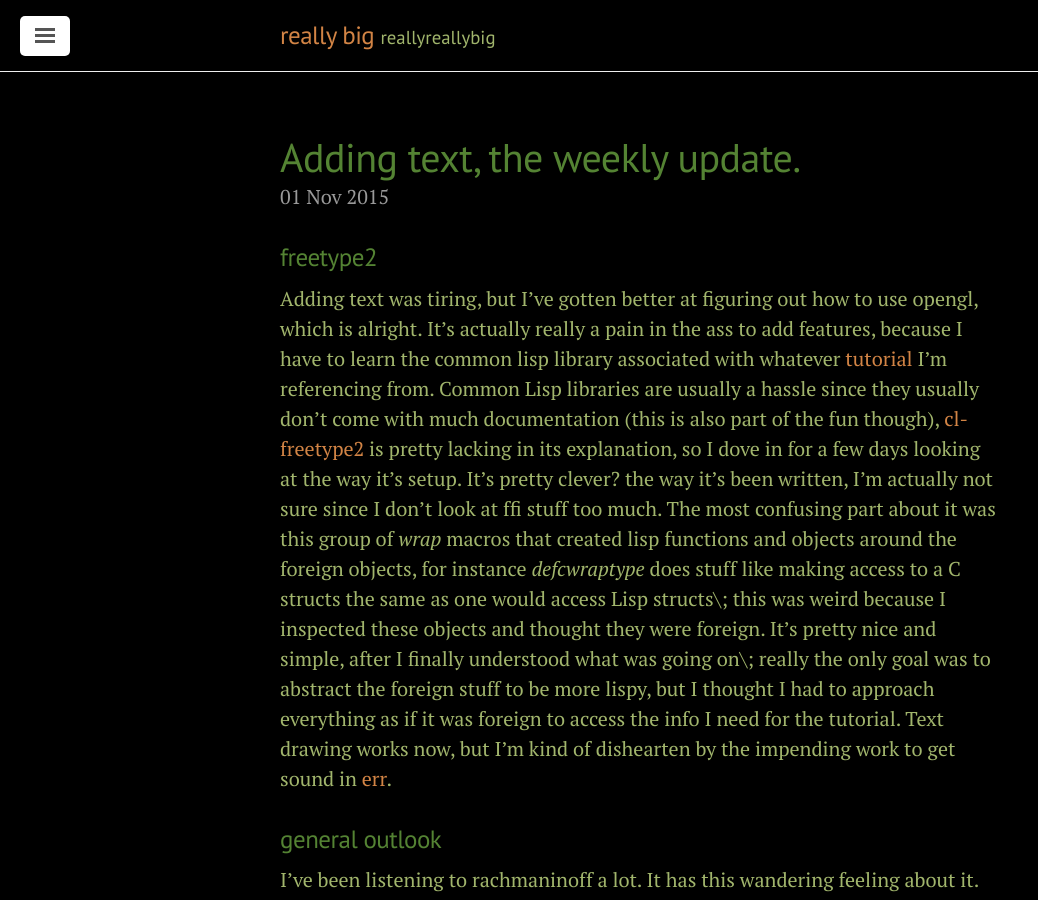
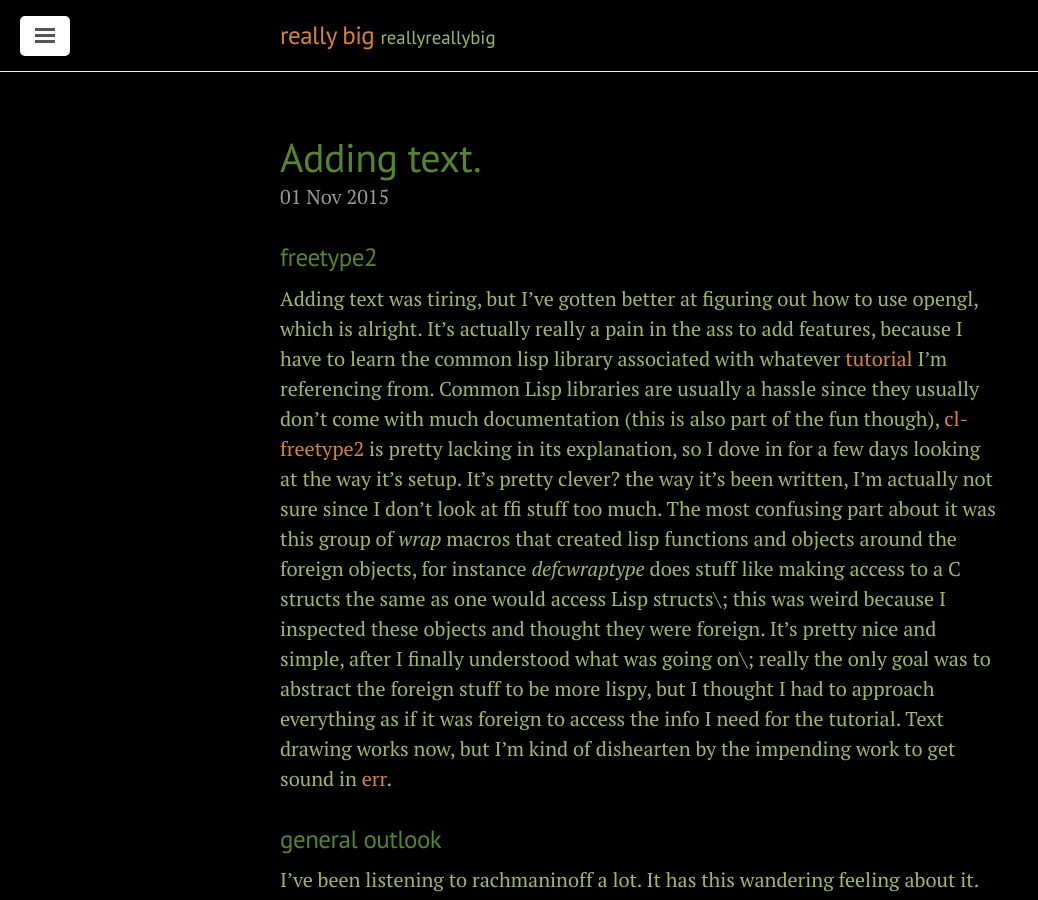
Before and after one commit to hahahahaman/hahahahaman.github.io, a Jekyll site: the page built from _posts/2015-11-1-adding-text.md, in a window 1280 px wide and 900 px high. Shown: the whole window, without its empty margins (0-1038 px from the left). Built offline with Jekyll 4.4.1, drawn with Linux system fonts in a browser that asks for light colours.

Commit message:
change title of post

```diff
--- a/_posts/2015-11-1-adding-text.md
+++ b/_posts/2015-11-1-adding-text.md
@@ -1,6 +1,6 @@
 ---
 layout: post
-title: Adding text, the weekly update.
+title: Adding text.
 ---
 
 ### freetype2
```
